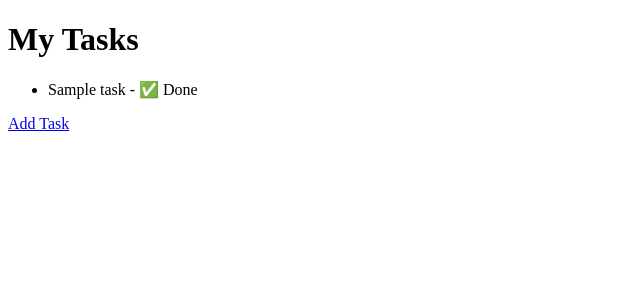
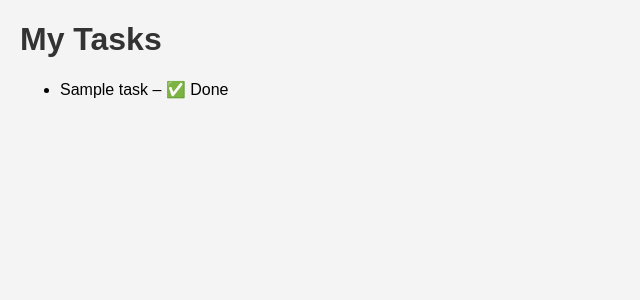
Before and after one commit to rcini19/FirstPythonGitProject, a Django app: page / in a window 1280 px wide. Shown: the top 300 px of the page, without its empty margins (0-640 px from the left). Run offline with Django 5.2, Linux system fonts and the light colour scheme; tables that the repository leaves empty hold one stand-in row (values such as "Sample post").

Commit message:
adding stuff wawa last

```diff
--- a/taskmanager/templates/task_list.html
+++ b/taskmanager/templates/task_list.html
@@ -1,19 +1,26 @@
+{% load static %}
 <!DOCTYPE html>
 <html>
 <head>
+  <meta charset="utf-8">
   <title>Task List</title>
+  <link rel="stylesheet" href="{% static 'style.css' %}">
 </head>
 <body>
   <h1>My Tasks</h1>
+
   <ul>
     {% for task in tasks %}
       <li>
-                {{ task.title }} - {% if task.completed %} ✅ Done {% else %} ❌ Pending {% endif %}
+        {{ task.title }} –
+        {% if task.completed %}✅ Done{% else %}❌ Pending{% endif %}
       </li>
     {% empty %}
       <li>No tasks yet!</li>
     {% endfor %}
   </ul>
-    <a href="{% url 'add_task' %}">Add Task</a>
+
+  <!-- Link to the Add Task page -->
+  <!--<a href="{% url 'add_task' %}">Add Task</a>-->
 </body>
 </html>
```
Lines whose indentation alone changed are shown as unchanged.
